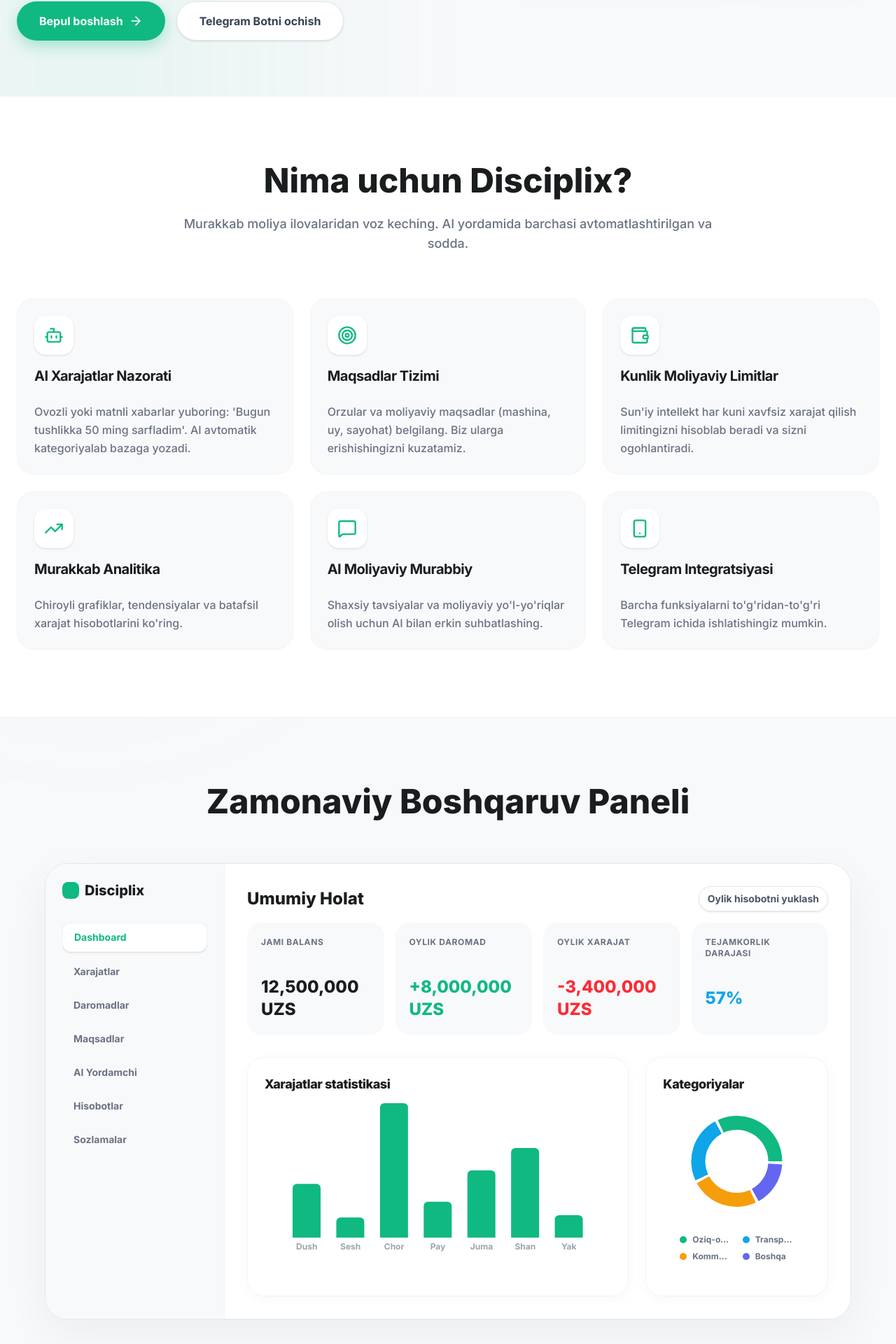
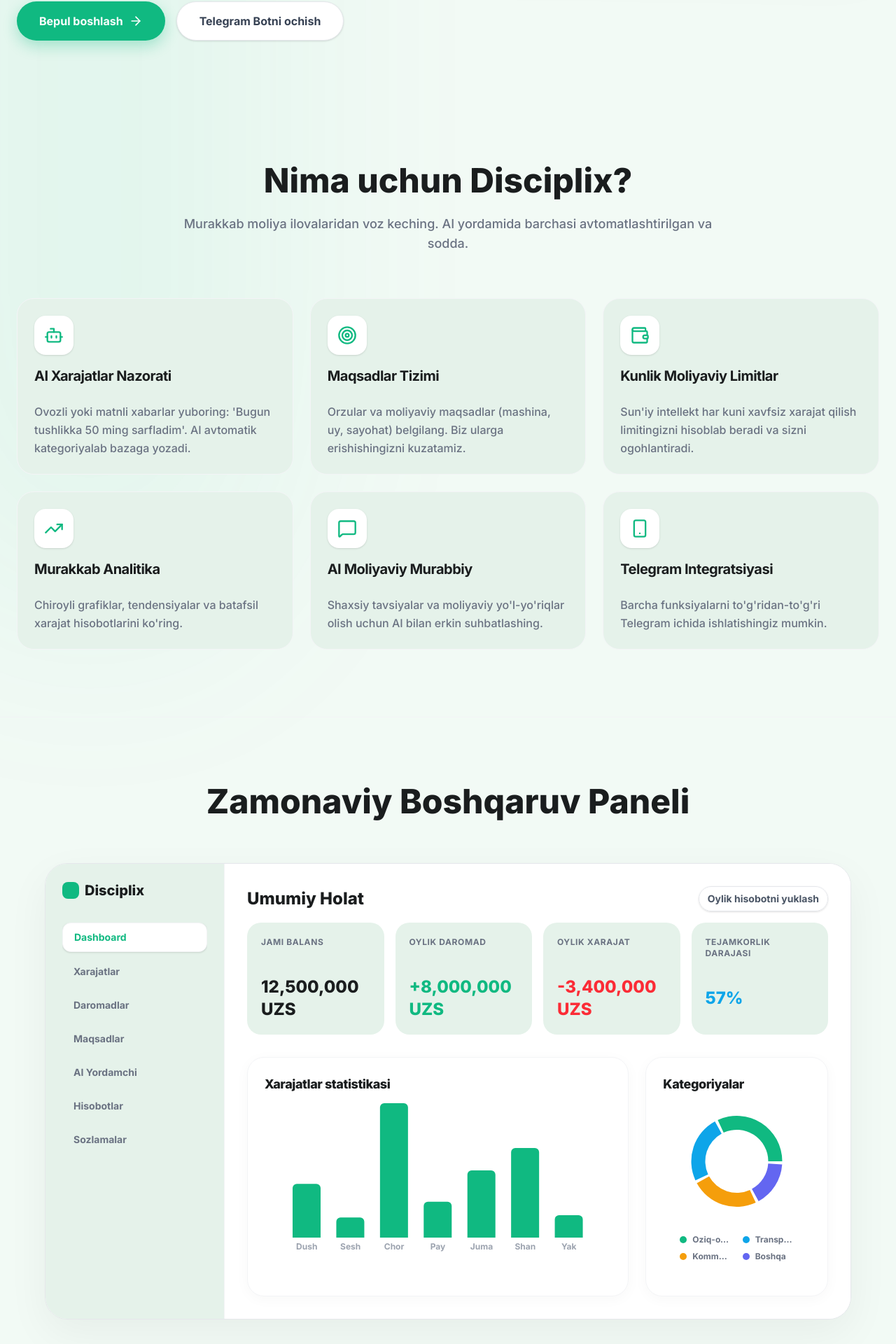
Before and after one commit to sh0dmonov/disciplix-web, a Next.js app: page / in a window 1280 px wide. Shown: the part 665-2585 px from the top of the page at 70% size. Built offline with nearby package versions, Linux system fonts and the light colour scheme.

Commit message:
style: apply unified soft green background theme and fix design details

```diff
--- a/src/app/globals.css
+++ b/src/app/globals.css
@@ -4,16 +4,16 @@
   --color-primary: #7C3AED;
   --color-secondary: #2563EB;
   --color-success: #10B981;
-  --color-background: #09090B;
-  --color-foreground: #ffffff;
+  --color-background: #F2FAF5;
+  --color-foreground: #1A1D1E;
   --color-card: rgba(255,255,255,0.05);
   --color-border: rgba(255,255,255,0.08);
   --font-sans: var(--font-inter);
 }
 
 :root {
-  --background: #09090B;
-  --foreground: #ffffff;
+  --background: #F2FAF5;
+  --foreground: #1A1D1E;
 }
 
 body {
--- a/src/app/layout.tsx
+++ b/src/app/layout.tsx
@@ -48,7 +48,7 @@
   children: React.ReactNode;
 }>) {
   return (
-    <html lang="uz" className={`${inter.variable} dark antialiased`}>
+    <html lang="uz" className={`${inter.variable} antialiased`}>
       <body className="min-h-screen bg-background text-foreground flex flex-col">{children}</body>
     </html>
   );
--- a/src/app/page.tsx
+++ b/src/app/page.tsx
@@ -144,18 +144,18 @@
                 </CardHeader>
                 <CardContent className="space-y-5">
                   <div className="flex items-center space-x-4 mb-4">
-                    <div className="w-20 h-20 rounded-full bg-[#F8F9FB] overflow-hidden border-2 border-gray-100">
+                    <div className="w-20 h-20 rounded-full bg-[#E5F2EA] overflow-hidden border-2 border-gray-100">
                       <Image src="https://api.dicebear.com/7.x/avataaars/svg?seed=Admin&backgroundColor=10B981" alt="avatar" width={80} height={80} unoptimized className="w-full h-full object-cover" />
                     </div>
                     <Button variant="outline" className="rounded-full border-gray-200 font-bold text-gray-600">{"Rasm o'zgartirish"}</Button>
                   </div>
                   <div className="space-y-2">
                     <label className="text-xs font-bold text-gray-400 uppercase tracking-wider">Ism Familiya</label>
-                    <input type="text" value="Sardor M." className="w-full bg-[#F8F9FB] border border-gray-200 rounded-xl px-4 py-3 font-extrabold text-[#1A1D1E] focus:outline-none" readOnly />
+                    <input type="text" value="Sardor M." className="w-full bg-[#E5F2EA] border border-gray-200 rounded-xl px-4 py-3 font-extrabold text-[#1A1D1E] focus:outline-none" readOnly />
                   </div>
                   <div className="space-y-2">
                     <label className="text-xs font-bold text-gray-400 uppercase tracking-wider">Telefon raqam</label>
-                    <input type="text" value="+998 90 123 45 67" className="w-full bg-[#F8F9FB] border border-gray-200 rounded-xl px-4 py-3 font-extrabold text-gray-500 focus:outline-none" readOnly />
+                    <input type="text" value="+998 90 123 45 67" className="w-full bg-[#E5F2EA] border border-gray-200 rounded-xl px-4 py-3 font-extrabold text-gray-500 focus:outline-none" readOnly />
                   </div>
                 </CardContent>
               </Card>
@@ -190,7 +190,7 @@
       case 'Hisobotlar':
         return (
           <div className="flex flex-col items-center justify-center h-full min-h-[400px] animate-in fade-in duration-500">
-             <div className="w-20 h-20 bg-[#F8F9FB] rounded-full flex items-center justify-center mb-6">
+             <div className="w-20 h-20 bg-[#E5F2EA] rounded-full flex items-center justify-center mb-6">
                 <Lock className="w-8 h-8 text-[#10B981]" />
              </div>
              <h3 className="text-2xl font-extrabold text-[#1A1D1E] mb-2">{activeTab} {"bo'limi"}</h3>
@@ -217,7 +217,7 @@
                 { title: "Oylik Xarajat", val: "-3,400,000 UZS", color: "text-red-500" },
                 { title: "Tejamkorlik Darajasi", val: "57%", color: "text-[#0EA5E9]" }
               ].map((stat, i) => (
-                <Card key={i} className="bg-[#F8F9FB] border-none shadow-none rounded-[20px]">
+                <Card key={i} className="bg-[#E5F2EA] border-none shadow-none rounded-[20px]">
                   <CardHeader className="p-4 md:p-5 pb-2"><CardTitle className="text-[10px] md:text-xs font-bold text-gray-500 uppercase tracking-wider">{stat.title}</CardTitle></CardHeader>
                   <CardContent className="p-4 md:p-5 pt-0"><div className={`text-xl md:text-2xl font-extrabold ${stat.color}`}>{stat.val}</div></CardContent>
                 </Card>
@@ -269,13 +269,13 @@
   }
 
   return (
-    <div className="min-h-screen bg-[#F8F9FB] text-[#1A1D1E] selection:bg-[#10B981] selection:text-white overflow-hidden relative font-sans">
+    <div className="min-h-screen bg-[#F2FAF5] text-[#1A1D1E] selection:bg-[#10B981] selection:text-white overflow-hidden relative font-sans">
       {/* Background soft shapes */}
       <div className="absolute top-[-10%] left-[-10%] w-[40%] h-[40%] rounded-full bg-[#10B981] blur-[140px] opacity-[0.07] pointer-events-none" />
       <div className="absolute bottom-[-10%] right-[-10%] w-[40%] h-[40%] rounded-full bg-[#0EA5E9] blur-[140px] opacity-[0.04] pointer-events-none" />
 
       {/* Navbar */}
-      <nav className="fixed top-0 left-0 right-0 z-50 bg-[#F8F9FB]/80 backdrop-blur-md border-b border-gray-200/50">
+      <nav className="fixed top-0 left-0 right-0 z-50 bg-[#F2FAF5]/80 backdrop-blur-md border-b border-gray-200/50">
         <div className="container mx-auto px-4 md:px-6 h-16 md:h-20 flex items-center justify-between">
           <div className="flex items-center space-x-2">
             <div className="w-7 h-7 md:w-8 md:h-8 rounded-lg md:rounded-xl bg-gradient-to-br from-[#10B981] to-[#059669] flex items-center justify-center font-bold text-white shadow-sm">
@@ -332,7 +332,7 @@
             className="lg:w-1/2 mt-16 lg:mt-0 relative z-10 w-full"
           >
             <div className="relative rounded-[32px] bg-white p-2 shadow-[0_20px_60px_rgba(0,0,0,0.08)] transform lg:rotate-1 lg:hover:rotate-0 transition-transform duration-500 border border-gray-100 max-w-2xl mx-auto w-full overflow-hidden sm:overflow-visible">
-              <div className="rounded-[24px] overflow-hidden bg-[#F8F9FB] border border-gray-100 relative min-h-[300px] flex flex-col">
+              <div className="rounded-[24px] overflow-hidden bg-[#E5F2EA] border border-gray-100 relative min-h-[300px] flex flex-col">
                 {/* Mockup Topbar (macOS style) */}
                 <div className="h-10 bg-white border-b border-gray-100 flex items-center px-4 space-x-2 shrink-0">
                   <div className="w-3 h-3 rounded-full bg-red-400"></div>
@@ -408,7 +408,7 @@
         </section>
 
         {/* 2. Features Section */}
-        <section id="features" className="py-24 relative bg-white">
+        <section id="features" className="py-24 relative bg-transparent">
           <div className="container mx-auto px-6 relative z-10">
             <div className="text-center max-w-3xl mx-auto mb-16">
               <h2 className="text-3xl md:text-5xl font-extrabold mb-6 text-[#1A1D1E]">Nima uchun Disciplix?</h2>
@@ -428,7 +428,7 @@
                 { icon: Smartphone, title: "Telegram Integratsiyasi", desc: "Barcha funksiyalarni to'g'ridan-to'g'ri Telegram ichida ishlatishingiz mumkin." }
               ].map((feature, i) => (
                 <motion.div key={i} variants={fadeIn}>
-                  <Card className="h-full hover:-translate-y-1 transition-transform duration-300 border-gray-100 bg-[#F8F9FB] shadow-none rounded-[24px]">
+                  <Card className="h-full hover:-translate-y-1 transition-transform duration-300 border-gray-100 bg-[#E5F2EA] shadow-none rounded-[24px]">
                     <CardHeader>
                       <div className="w-14 h-14 rounded-2xl bg-white shadow-sm flex items-center justify-center mb-4 text-[#10B981]">
                         <feature.icon className="w-7 h-7" />
@@ -446,13 +446,13 @@
         </section>
 
         {/* 3. Dashboard Showcase Section */}
-        <section id="dashboard" className="py-24 border-y border-gray-100 bg-[#F8F9FB]">
+        <section id="dashboard" className="py-24 border-y border-gray-100 bg-[#F2FAF5]">
           <div className="container mx-auto px-6 text-center">
             <h2 className="text-3xl md:text-5xl font-extrabold mb-16 text-[#1A1D1E]">Zamonaviy Boshqaruv Paneli</h2>
 
             <div className="rounded-[32px] border border-gray-200 bg-white overflow-hidden shadow-[0_20px_60px_rgba(0,0,0,0.05)] relative max-w-6xl mx-auto flex flex-col md:flex-row text-left min-h-[600px]">
               {/* Sidebar */}
-              <div className="w-full md:w-64 bg-[#F8F9FB] md:border-r border-b md:border-b-0 border-gray-100 p-4 md:p-6 space-y-4 md:space-y-6 flex-shrink-0">
+              <div className="w-full md:w-64 bg-[#E5F2EA] md:border-r border-b md:border-b-0 border-gray-100 p-4 md:p-6 space-y-4 md:space-y-6 flex-shrink-0">
                 <div className="hidden md:flex items-center space-x-2 text-xl font-extrabold text-[#1A1D1E] mb-8">
                   <div className="w-6 h-6 rounded-lg bg-[#10B981]"></div>
                   <span>Disciplix</span>
@@ -479,7 +479,7 @@
         </section>
 
         {/* 4. Goal Tracking Section */}
-        <section className="py-24 relative bg-white">
+        <section className="py-24 relative bg-transparent">
           <div className="container mx-auto px-6">
             <h2 className="text-3xl md:text-5xl font-extrabold mb-16 text-center text-[#1A1D1E]">Maqsadlarga erishing</h2>
             <div className="grid grid-cols-1 md:grid-cols-3 gap-8 max-w-5xl mx-auto">
@@ -499,7 +499,7 @@
                         <span className="text-[#10B981] font-bold">{goal.current}</span>
                         <span className="text-gray-500 font-bold">{goal.progress}%</span>
                       </div>
-                      <div className="h-3 bg-[#F8F9FB] rounded-full overflow-hidden">
+                      <div className="h-3 bg-[#E5F2EA] rounded-full overflow-hidden">
                         <motion.div
                           initial={{ width: 0 }} whileInView={{ width: `${goal.progress}%` }} transition={{ duration: 1, delay: 0.2 }}
                           className="h-full bg-gradient-to-r from-[#10B981] to-[#059669] rounded-full"
@@ -514,7 +514,7 @@
         </section>
 
         {/* 5. AI Assistant Section */}
-        <section className="py-24 bg-[#F8F9FB] relative overflow-hidden">
+        <section className="py-24 bg-[#F2FAF5] relative overflow-hidden">
           <div className="container mx-auto px-6 flex flex-col lg:flex-row items-center gap-16">
             <div className="lg:w-1/2 space-y-6">
               <h2 className="text-3xl md:text-5xl font-extrabold text-[#1A1D1E]">{"Shaxsiy AI Moliyaviy Murabbiy"}</h2>
@@ -538,7 +538,7 @@
                     </div>
                   </div>
                 </CardHeader>
-                <CardContent ref={chatContainerRef} className="p-6 space-y-4 h-72 overflow-y-auto scrollbar-none bg-[#F8F9FB]/50">
+                <CardContent ref={chatContainerRef} className="p-6 space-y-4 h-72 overflow-y-auto scrollbar-none bg-[#E5F2EA]/50">
                   {chatMessages.map((msg, idx) => (
                     msg.role === 'user' ? (
                       <motion.div key={idx} initial={{ opacity: 0, scale: 0.9 }} animate={{ opacity: 1, scale: 1 }} className="flex justify-end">
@@ -570,7 +570,7 @@
                     <input
                       type="text"
                       placeholder="Xabar yozish..."
-                      className="w-full bg-[#F8F9FB] border border-gray-200 rounded-full px-5 py-3 pr-12 text-sm font-medium focus:outline-none focus:border-[#10B981] focus:ring-1 focus:ring-[#10B981] transition-all text-[#1A1D1E]"
+                      className="w-full bg-[#E5F2EA] border border-gray-200 rounded-full px-5 py-3 pr-12 text-sm font-medium focus:outline-none focus:border-[#10B981] focus:ring-1 focus:ring-[#10B981] transition-all text-[#1A1D1E]"
                       value={chatInput}
                       onChange={(e) => setChatInput(e.target.value)}
                       onKeyDown={(e) => e.key === 'Enter' && handleSendMessage()}
@@ -586,7 +586,7 @@
         </section>
 
         {/* 6. Premium Pricing Section */}
-        <section id="pricing" className="py-24 bg-white">
+        <section id="pricing" className="py-24 bg-[#F2FAF5]">
           <div className="container mx-auto px-6">
             <div className="text-center max-w-3xl mx-auto mb-16">
               <h2 className="text-3xl md:text-5xl font-extrabold mb-6 text-[#1A1D1E]">Oddiy va Tushunarli Tariflar</h2>
@@ -611,7 +611,7 @@
               </Card>
 
               <div className="relative transform mt-6 md:mt-0 md:-translate-y-4 z-10">
-                <div className="absolute top-0 right-4 md:right-8 transform -translate-y-1/2 bg-[#1A1D1E] text-white text-[10px] md:text-xs font-extrabold px-3 py-1 md:px-4 md:py-1.5 rounded-full uppercase tracking-wider shadow-md z-20">{"Tavsiya etiladi"}</div>
+                <div className="absolute top-0 right-4 md:right-8 transform -translate-y-1/2 bg-white text-[#10B981] text-[10px] md:text-xs font-extrabold px-3 py-1 md:px-4 md:py-1.5 rounded-full uppercase tracking-wider shadow-md z-20">{"Tavsiya etiladi"}</div>
                 <Card className="relative bg-[#10B981] border-none rounded-[32px] shadow-[0_20px_40px_rgba(16,185,129,0.25)] overflow-hidden h-full">
                   <div className="absolute inset-0 bg-gradient-to-b from-white/10 to-transparent pointer-events-none"></div>
                   <CardHeader className="p-6 md:p-8 relative z-10">
@@ -636,7 +636,7 @@
         </section>
 
         {/* 8. Final CTA Section */}
-        <section className="py-20 relative text-center bg-[#F8F9FB]">
+        <section className="py-20 relative text-center bg-[#F2FAF5]">
           <div className="container mx-auto px-6 relative z-10">
             <h2 className="text-4xl md:text-6xl font-extrabold mb-6 text-[#1A1D1E]">{"Bugundan moliyaviy intizomni boshlang"}</h2>
             <p className="text-xl text-gray-500 font-medium max-w-2xl mx-auto mb-10">
@@ -652,7 +652,7 @@
       </main>
 
       {/* Footer */}
-      <footer className="border-t border-gray-200 bg-white py-8">
+      <footer className="border-t border-gray-200 bg-transparent py-8">
         <div className="container mx-auto px-6 flex flex-col md:flex-row justify-between items-center md:items-start gap-8">
           <div className="space-y-4 text-center md:text-left">
             <div className="flex items-center justify-center md:justify-start space-x-2">
```
